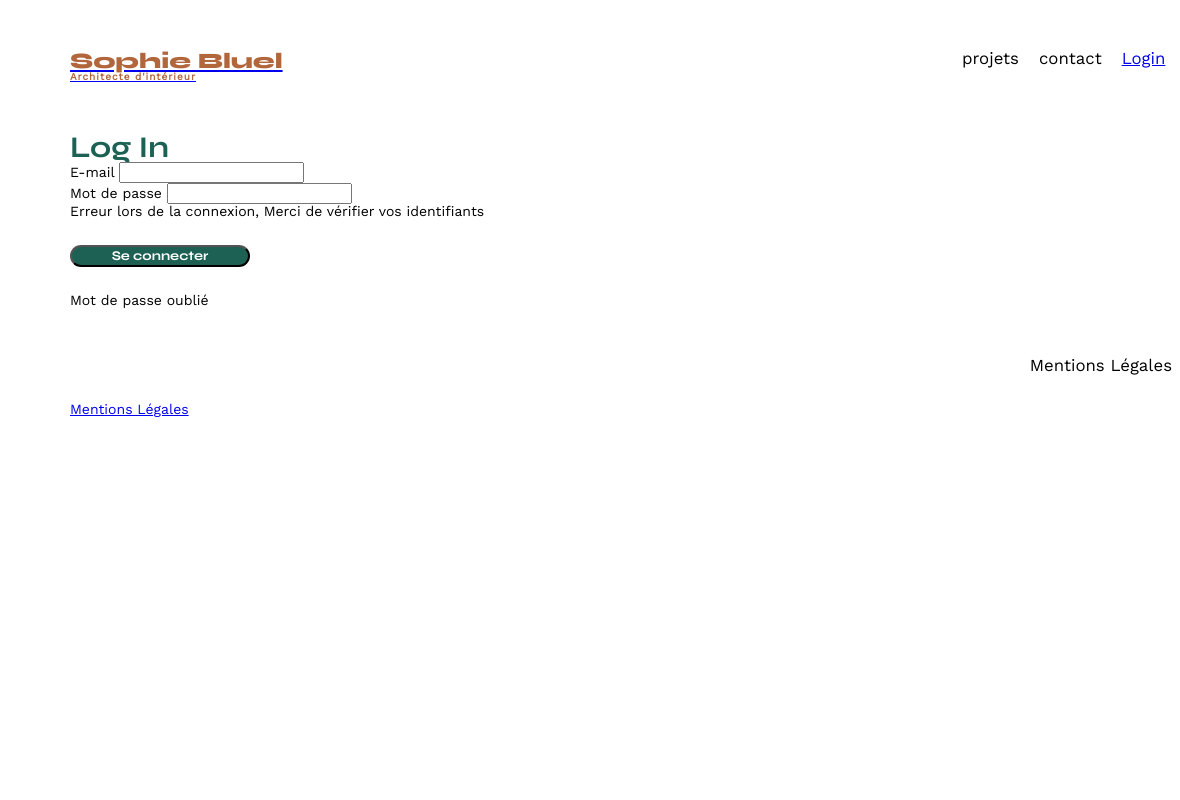
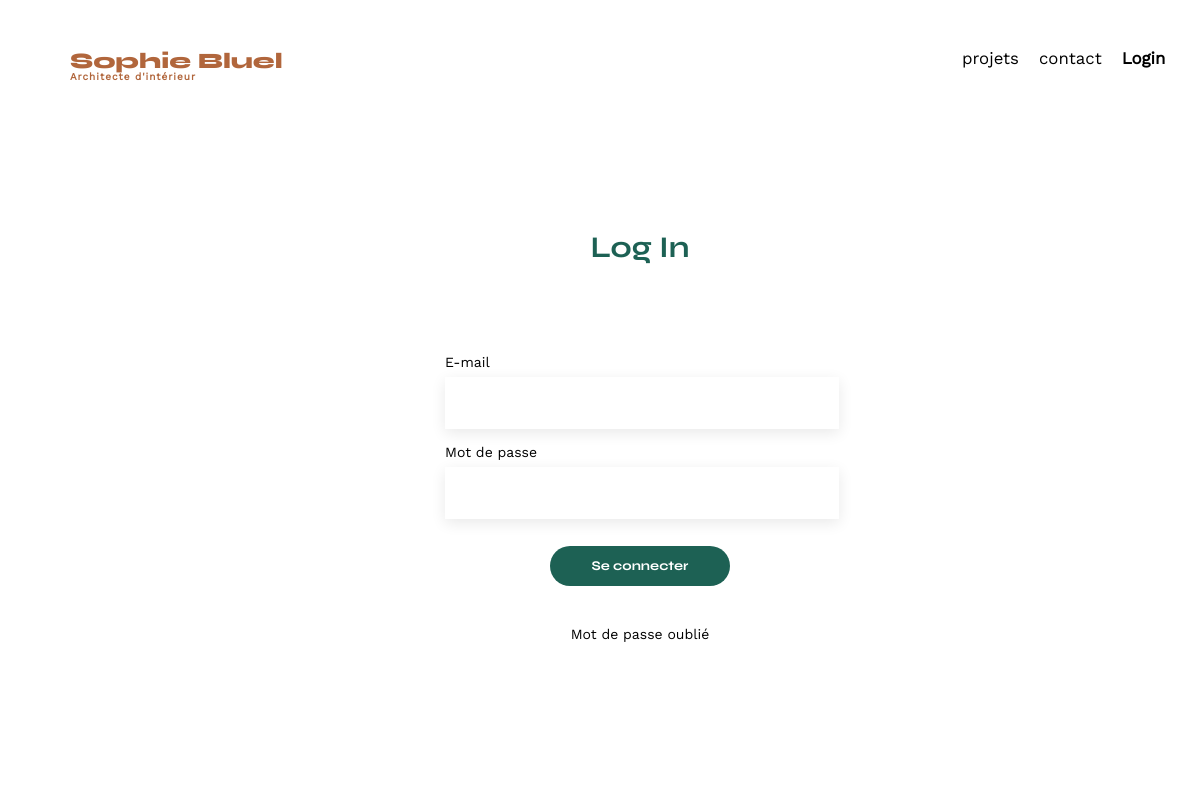
Before and after one commit to anapeff/Sophie-Bluel, a plain HTML site: page FrontEnd/login.html in a window 1280 px wide. Shown: the top 800 px of the page, 0-1180 px from the left. Drawn offline with nearby package versions, Linux system fonts and the light colour scheme; files whose address does not match are found by name.

Commit message:
Ajout css login.html

```diff
--- a/FrontEnd/assets/style.css
+++ b/FrontEnd/assets/style.css
@@ -210,3 +210,145 @@ footer nav ul {
 	background-color: #1D6154;
 	color: #FFFFFF;
 }
+
+
+
+.oubli {
+    color: black;
+}
+
+.login {
+    display: flex;
+    flex-direction: column;
+    gap: 15px;
+    justify-content: center;
+    align-items: center;
+    padding-top: 100px;
+    padding-bottom: 250px;
+}
+
+.login h2 {
+    padding-bottom: 30px;
+}
+
+.login_email input,
+.login_password input {
+    width: 379px;
+    height: 51px;
+    border: none;
+    box-shadow: 0px 4px 14px rgba(0, 0, 0, 0.19);
+}
+
+.login_email p,
+.login_password p {
+    padding-bottom: 10px;
+}
+
+.login_button {
+    width: 179px;
+    height: 36px;
+    border: none;
+}
+
+input .login_button {
+    margin-bottom: 5px;
+}
+
+.bad_login {
+    display: none;
+    color: red;
+}
+
+a {
+    text-decoration: none;
+}
+
+.login {
+    width: 100%;
+    display: flex;
+    flex-direction: column;
+    align-items: center;
+    justify-content: center;
+    margin-bottom: 18rem;
+}
+
+.back {
+    font-weight: 900;
+    color: black;
+}
+
+.login a {
+    text-decoration: underline;
+    margin-bottom: 100px;
+}
+
+.login h2 {
+    margin-bottom: 2rem;
+}
+
+.login form {
+    width: 37%;
+}
+
+.mail {
+    margin: 1rem;
+}
+
+.email {
+    margin: 2em 0 1em 0;
+}
+
+#email {
+    width: 100%;
+    height: 50px;
+    font-size: 1.2em;
+    border: none;
+    box-shadow: 0px 4px 14px rgba(0, 0, 0, 0.09);
+    margin-top: 0.5rem;
+
+}
+
+.mdp {
+    margin: 1rem;
+}
+
+.password {
+    margin: 2em 0 1em 0
+}
+
+#password {
+    width: 100%;
+    height: 50px;
+    font-size: 1.2em;
+    border: none;
+    box-shadow: 0px 4px 14px rgba(0, 0, 0, 0.09);
+    margin-top: 0.5rem;
+}
+
+.login #submit {
+    display: flex;
+    font-family: 'Syne';
+    font-weight: 700;
+    color: white;
+    background-color: #1D6154;
+    margin: 2em auto;
+    line-height: 20px;
+    width: 180px;
+    text-align: center;
+    border-radius: 60px;
+    border-style: none;
+    height: 40px;
+    justify-content: center;
+}
+
+.login #submit:hover {
+    cursor: pointer;
+    background-color: white;
+    color: #1D6154;
+    border-style: solid;
+    border-color: #1D6154;
+}
+
+.forgot a {
+    color: black;
+}
--- a/FrontEnd/login.html
+++ b/FrontEnd/login.html
@@ -10,7 +10,6 @@
     <link href="https://fonts.googleapis.com/css2?family=Syne:wght@700;800&family=Work+Sans&display=swap"
         rel="stylesheet">
     <link rel="stylesheet" href="./assets/style.css">
-    <link rel="stylesheet" href="./assets/login.css" />
     <script src="https://kit.fontawesome.com/bea61e4e74.js" crossorigin="anonymous"></script>
 </head>
 
```
